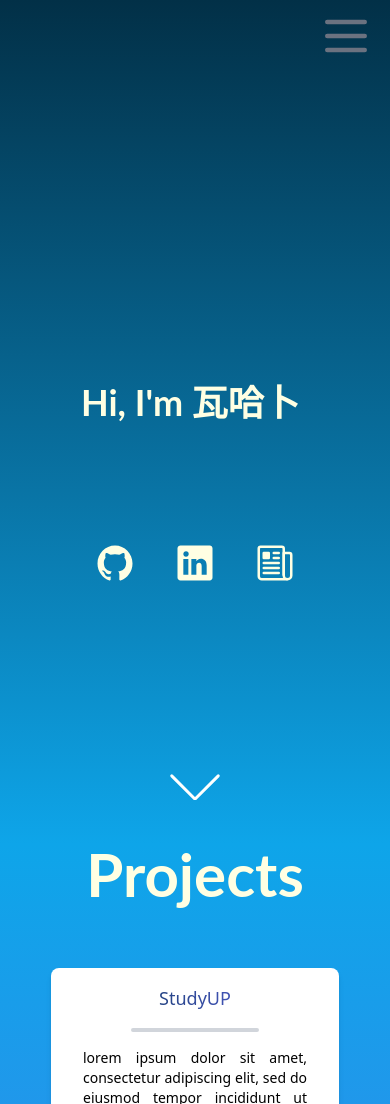
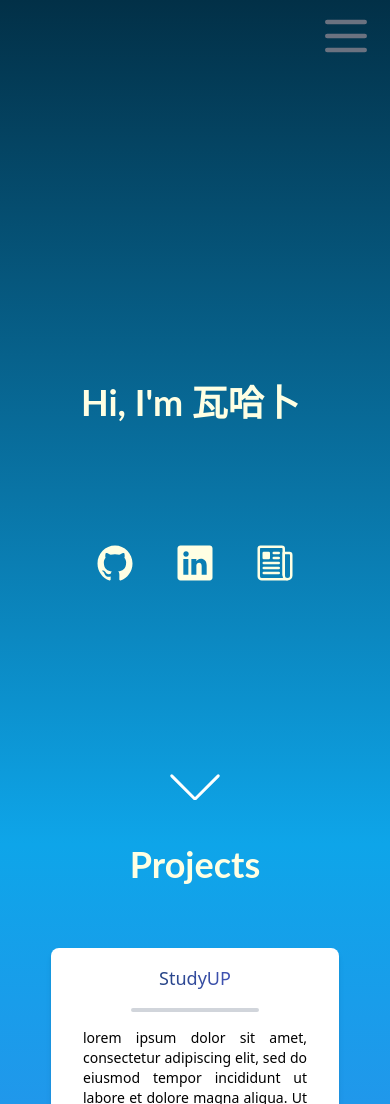
Before and after one commit to WahabJI/my-project, a Next.js app: page / in a window 390 px wide. Shown: the top 1104 px of the page. Built offline with nearby package versions, Linux system fonts and the light colour scheme.

Commit message:
slight changes to project page

```diff
--- a/components/sections/ProjectSection.tsx
+++ b/components/sections/ProjectSection.tsx
@@ -10,7 +10,7 @@ export const ProjectSection = (props: ExperienceSectionProps) => {
     <section id="projects" className="bg-gradient-to-b from-sky-500 to-indigo-500 min-h-screen md:h-screen">
       {/* div container for the title at the top */}
       <div className="flex justify-center items-center h-1/6">
-        <h1 className="text-6xl text-beige font-title font-bold">Projects</h1>
+        <h1 className="text-4xl md:text-6xl text-beige font-title font-bold">Projects</h1>
       </div>
 
       <div className="flex items-center my-auto h-5/6">
```
